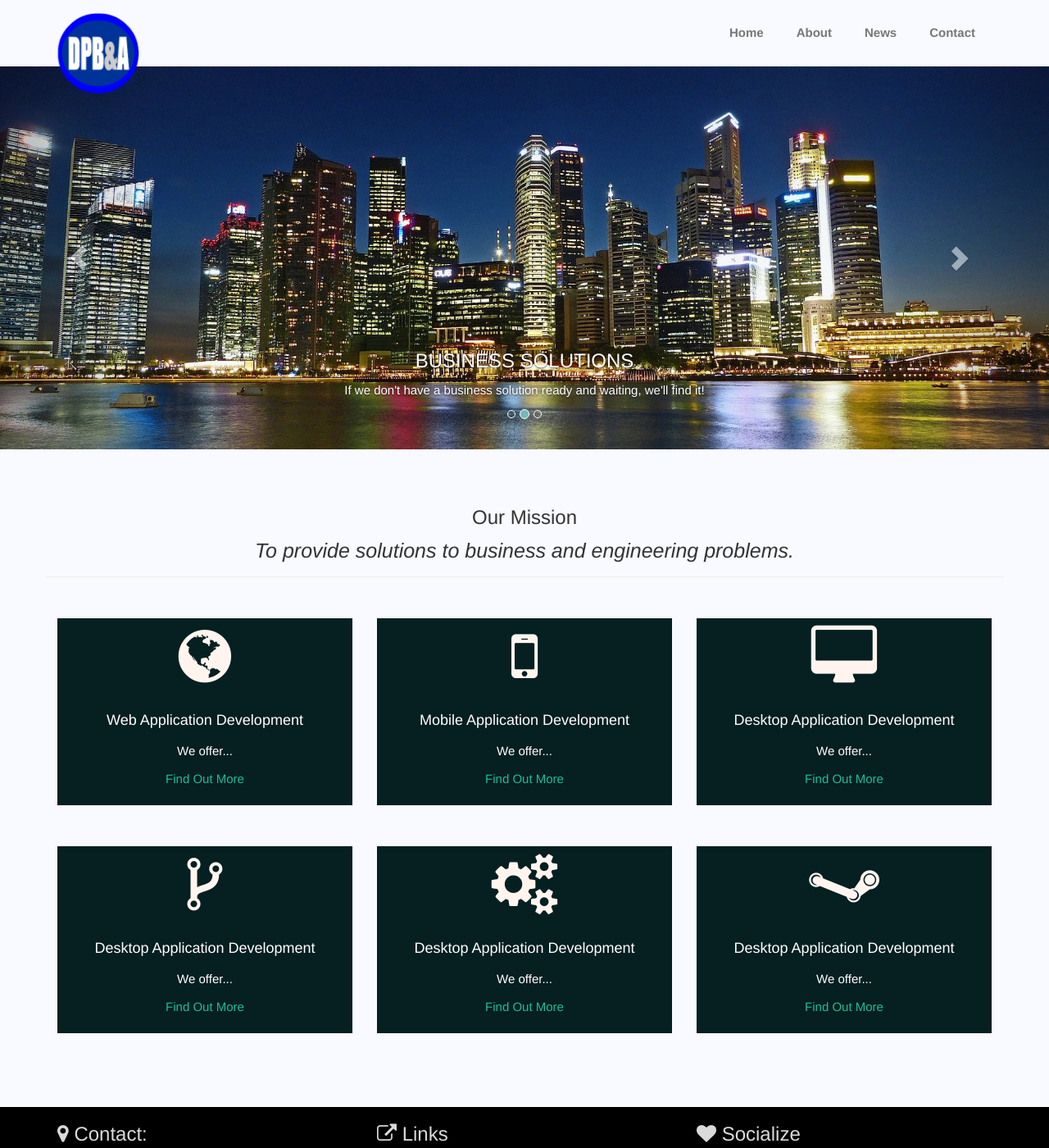
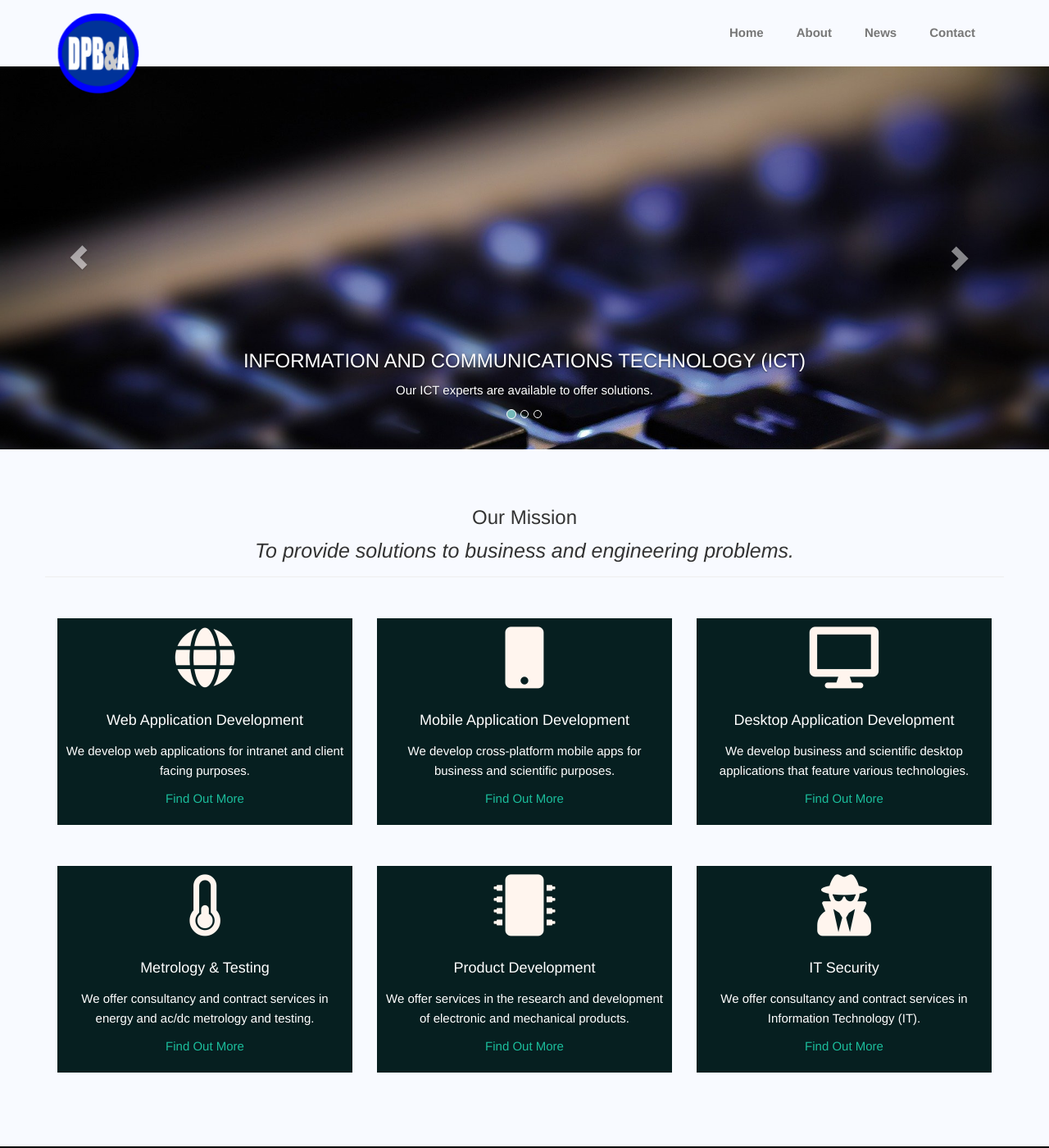
Before and after one commit to DPBandA/dpba, a Jekyll site: the page built from index.html, in a window 1280 px wide and 1400 px high. Shown: the whole window at 82% size. Built offline with Jekyll 4.4.1, drawn with Linux system fonts in a browser that asks for light colours; nearby versions of some CDN libraries.

Commit message:
General updates.

```diff
--- a/_includes/head.html
+++ b/_includes/head.html
@@ -18,7 +18,10 @@
   <link href='http://fonts.googleapis.com/css?family=PT+Sans' rel='stylesheet' type='text/css'>
   <link href="http://fonts.googleapis.com/css?family=Raleway" rel="stylesheet" type="text/css">
   <link rel="stylesheet" href="../assets/bootstrap/css/bootstrap.css">
-  <link rel="stylesheet" href="../assets/css/font-awesome.min.css">
+  <!-- <link rel="stylesheet" href="../assets/css/font-awesome.min.css"> -->
+  <link rel="stylesheet" href="https://use.fontawesome.com/releases/v5.5.0/css/all.css"
+        integrity="sha384-B4dIYHKNBt8Bc12p+WXckhzcICo0wtJAoU8YZTY5qE0Id1GSseTk6S+L3BlXeVIU"
+        crossorigin="anonymous">
   <link rel="stylesheet" href="../assets/css/animate.min.css">
   <link rel="stylesheet" href="../assets/css/style.css">
 </head>
--- a/_layouts/home_style.html
+++ b/_layouts/home_style.html
@@ -100,7 +100,7 @@
                             </p>
                             <h4 class="services-title">Web Application Development</h4>
                             <p class="services-body">
-                                We offer...
+                                We develop web applications for intranet and client facing purposes.
                             </p>
                             <p class="services-more">
                                 <a href="#">
@@ -117,7 +117,7 @@
                             </p>
                             <h4 class="services-title">Mobile Application Development</h4>
                             <p class="services-body">
-                                We offer...
+                                We develop cross-platform mobile apps for business and scientific purposes.
                             </p>
                             <p class="services-more">
                                 <a href="#">
@@ -134,7 +134,8 @@
                             </p>
                             <h4 class="services-title">Desktop Application Development</h4>
                             <p class="services-body">
-                                We offer...
+                                We develop business and scientific desktop applications
+                                that feature various technologies.
                             </p>
                             <p class="services-more">
                                 <a href="#">
@@ -151,11 +152,12 @@
                     <div class="col-lg-4 col-md-4 col-sm-4 col-xs-12">
                         <div class="services-group wow animated fadeInLeft" data-wow-offset="40">
                             <p class="services-icon">
-                                <span style="color: seashell;" class="fa fa-code-fork fa-5x"></span>
+                                <span style="color: seashell;" class="fa fa-thermometer-quarter fa-5x"></span>
                             </p>
-                            <h4 class="services-title">Desktop Application Development</h4>
+                            <h4 class="services-title">Metrology & Testing</h4>
                             <p class="services-body">
-                                We offer...
+                                We offer consultancy and contract services in energy
+                                and ac/dc metrology and testing.
                             </p>
                             <p class="services-more">
                                 <a href="#">
@@ -168,11 +170,12 @@
                     <div class="col-lg-4 col-md-4 col-sm-4 col-xs-12">
                         <div class="services-group wow animated zoomIn" data-wow-offset="40">
                             <p class="services-icon">
-                                <span style="color: seashell;" class="fa fa-cogs fa-5x"></span>
+                                <span style="color: seashell;" class="fa fa-microchip fa-5x"></span>
                             </p>
-                            <h4 class="services-title">Desktop Application Development</h4>
+                            <h4 class="services-title">Product Development</h4>
                             <p class="services-body">
-                                We offer...
+                                We offer services in the research and development
+                                of electronic and mechanical products.
                             </p>
                             <p class="services-more">
                                 <a href="#">
@@ -185,11 +188,12 @@
                     <div class="col-lg-4 col-md-4 col-sm-4 col-xs-12">
                         <div class="services-group wow animated fadeInRight" data-wow-offset="40">
                             <p class="services-icon">
-                                <span style="color: seashell;" class="fa fa-steam fa-5x"></span>
+                                <span style="color: seashell;" class="fa fa-user-secret fa-5x"></span>
                             </p>
-                            <h4 class="services-title">Desktop Application Development</h4>
+                            <h4 class="services-title">IT Security</h4>
                             <p class="services-body">
-                                We offer...
+                                We offer consultancy and contract services in Information
+                                Technology (IT).
                             </p>
                             <p class="services-more">
                                 <a href="#">
```
Also changed, not shown: 7 other files.
